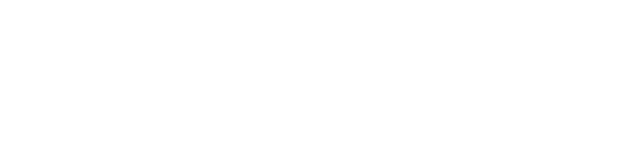
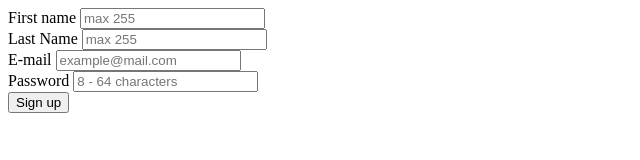
Before and after one commit to ribaraka/RegistrationForm, a website built with webpack: page src/index.html in a window 1280 px wide. Shown: the whole page, without its empty margins (0-640 px from the left). Built offline with nearby package versions, Linux system fonts and the light colour scheme.

Commit message:
HTML: crated form and inputs

```diff
--- a/src/index.html
+++ b/src/index.html
@@ -5,6 +5,24 @@
     <title>Registration form</title>
 </head>
 <body>
-
+<form action="result.html" method="get">
+  <div>
+    <label for="first-name">First name</label>
+    <input id="first-name" name="first-name" type="text" placeholder="max 255" maxlength="255" required>
+  </div>
+  <div>
+    <label for="last-name">Last Name</label>
+    <input id="last-name" name="last-name" type="text" placeholder="max 255" maxlength="255" required>
+  </div>
+  <div>
+    <label for="email">E-mail</label>
+    <input id="email" name="email" type="email" placeholder="example@mail.com" required>
+  </div>
+  <div>
+    <label for="password">Password</label>
+    <input id="password" name="password" type="password" placeholder="8 - 64 characters" required minlength="8" maxlength="64">
+  </div>
+  <button type="submit">Sign up</button>
+</form>
 </body>
 </html>
--- a/src/index.js
+++ b/src/index.js
@@ -0,0 +1,3 @@
+const firstName = document.querySelector('#first-name');
+const password = document.querySelector('#password');
+const form = document.querySelector('form');
```
Also changed, not shown: src/result.html (added, +10 -0 lines).
